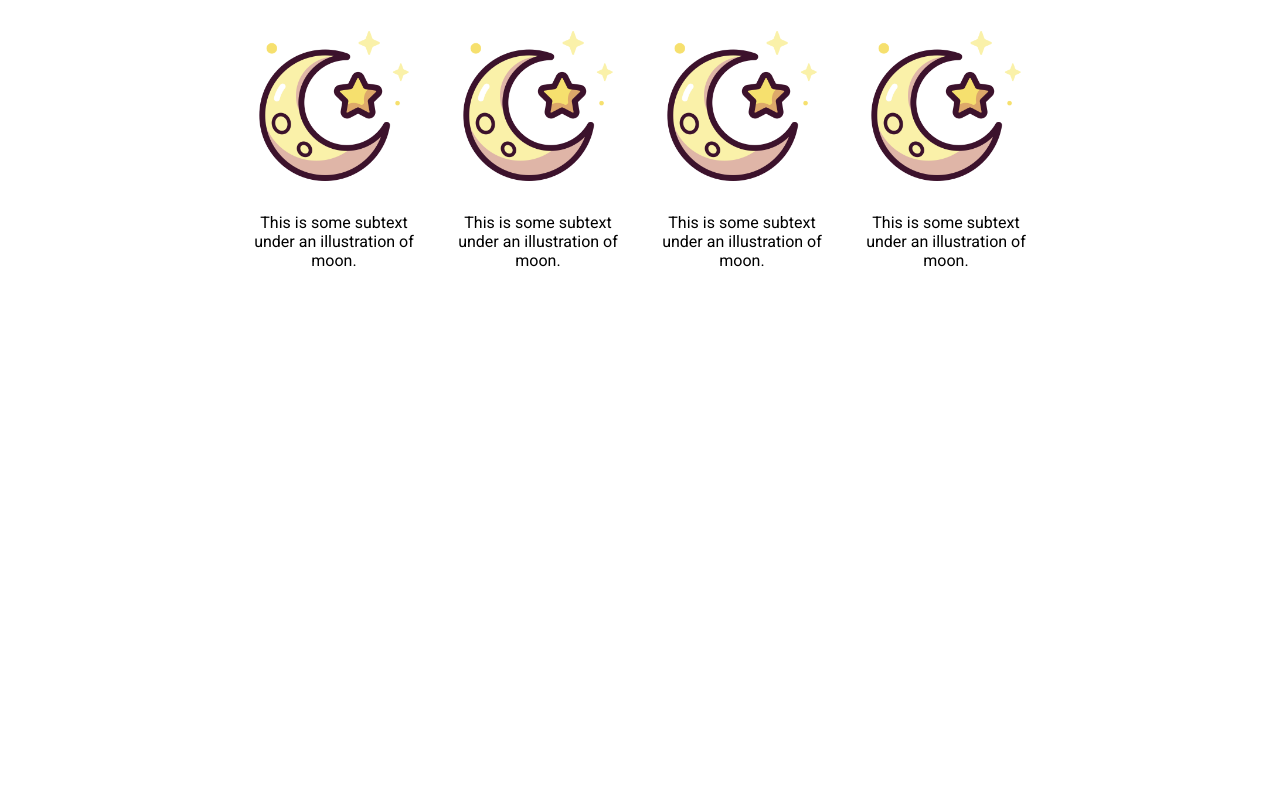
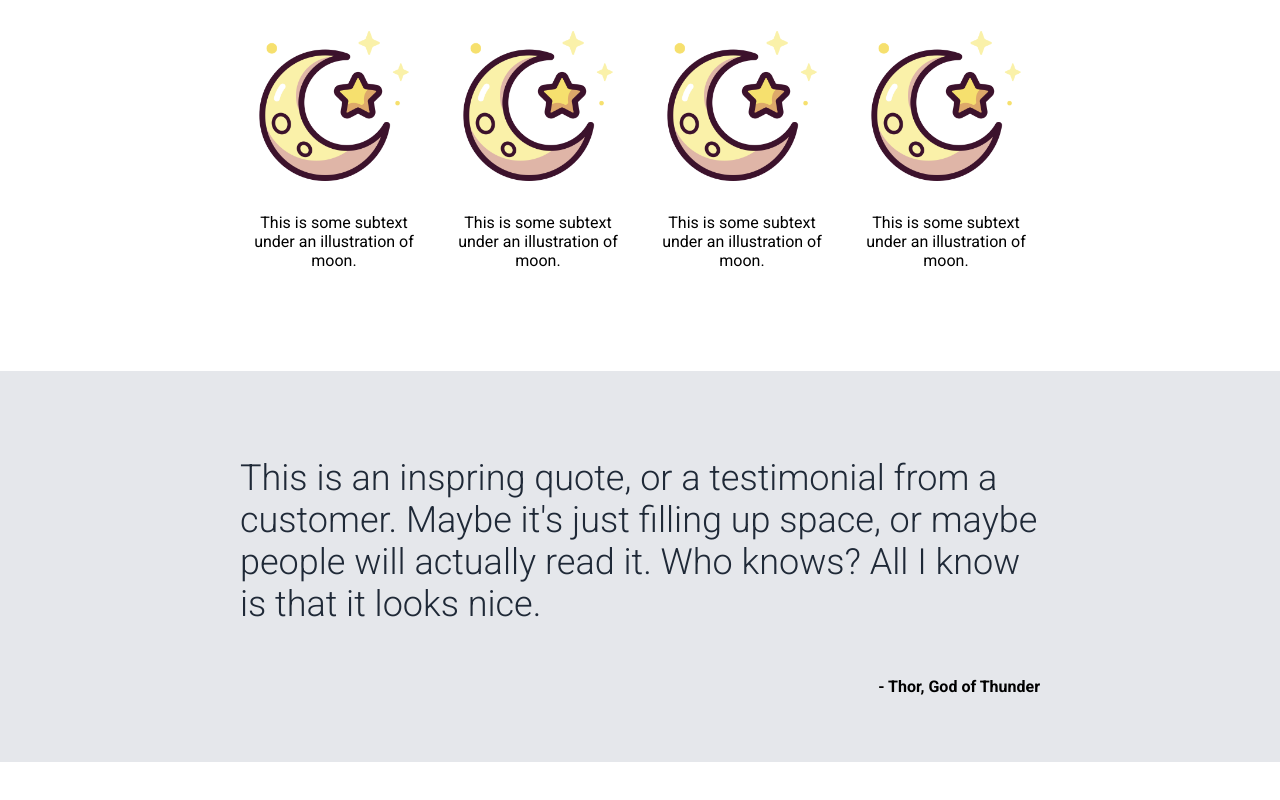
Before and after one commit to tosia-3/odin-landing-page-project, a plain HTML site: page index.html in a window 1280 px wide. Shown: the part 565-1365 px from the top of the page. Before the commit the page ends 856 px from the top, so only its background shows below. Drawn offline with Linux system fonts and the light colour scheme.

Commit message:
Added a quote section.  - used <p> tags with css styling.

```diff
--- a/index.html
+++ b/index.html
@@ -51,5 +51,9 @@
             </div>
         </div>
     </div>
+    <div class="quote">
+        <p class="q-text">This is an inspring quote, or a testimonial from a customer. Maybe it's just filling up space, or maybe people will actually read it. Who knows? All I know is that it looks nice.</p>
+        <p class="q-author">- Thor, God of Thunder</p>
+    </div>
 </body>
 </html>
--- a/style.css
+++ b/style.css
@@ -97,3 +97,22 @@
     flex-direction: column;
     align-items: center;
 }
+/* Quote section */
+
+.quote{
+    background-color: #E5E7EB;
+    display: flex;
+    flex-direction: column;
+    justify-content: center;
+    padding: 50px 15rem;
+    margin: 5rem 0;
+}
+.q-text{
+    font-size: 36px;
+    color: #1f2937;
+    font-weight: 300;
+}
+.q-author{
+    font-weight: 700;
+    text-align: right;
+}
```
